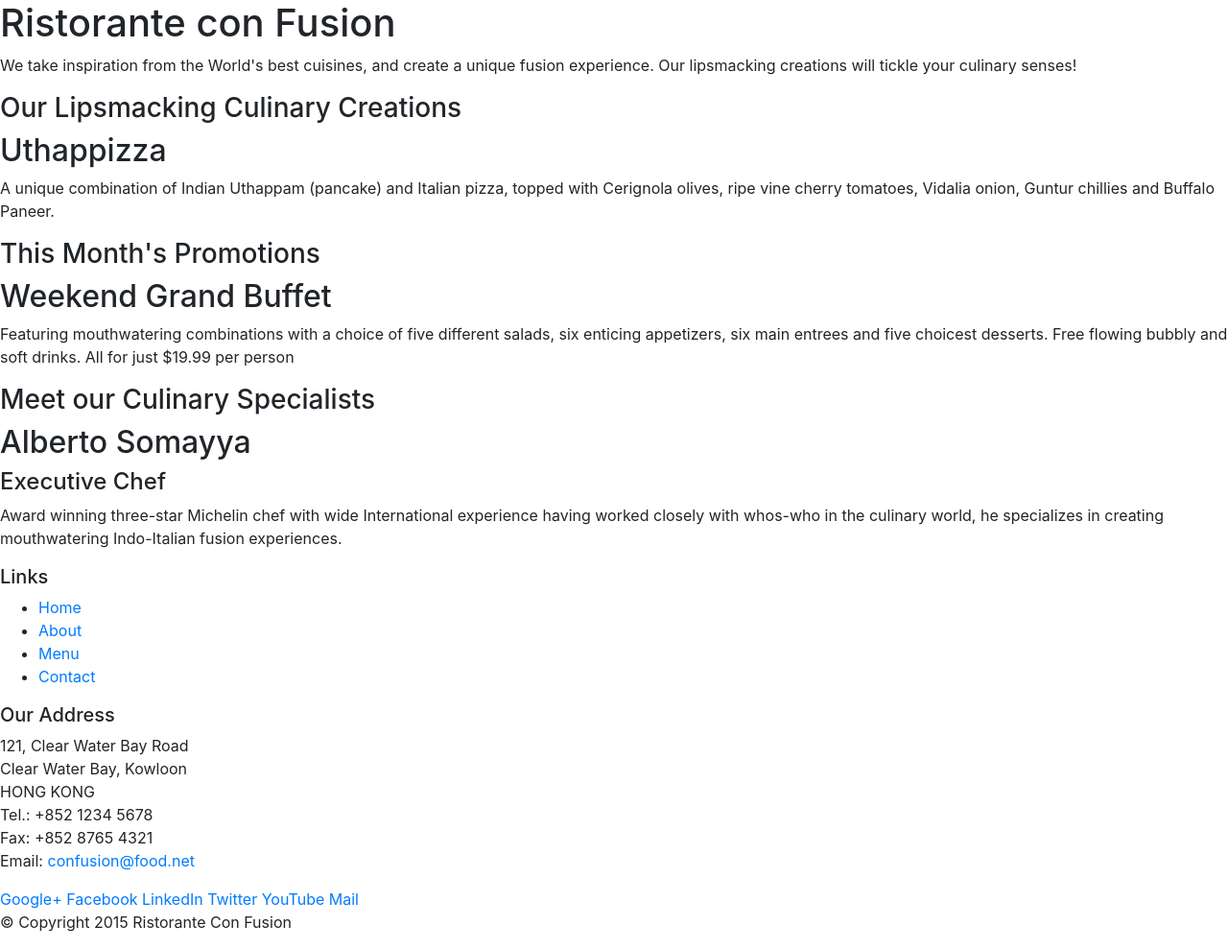
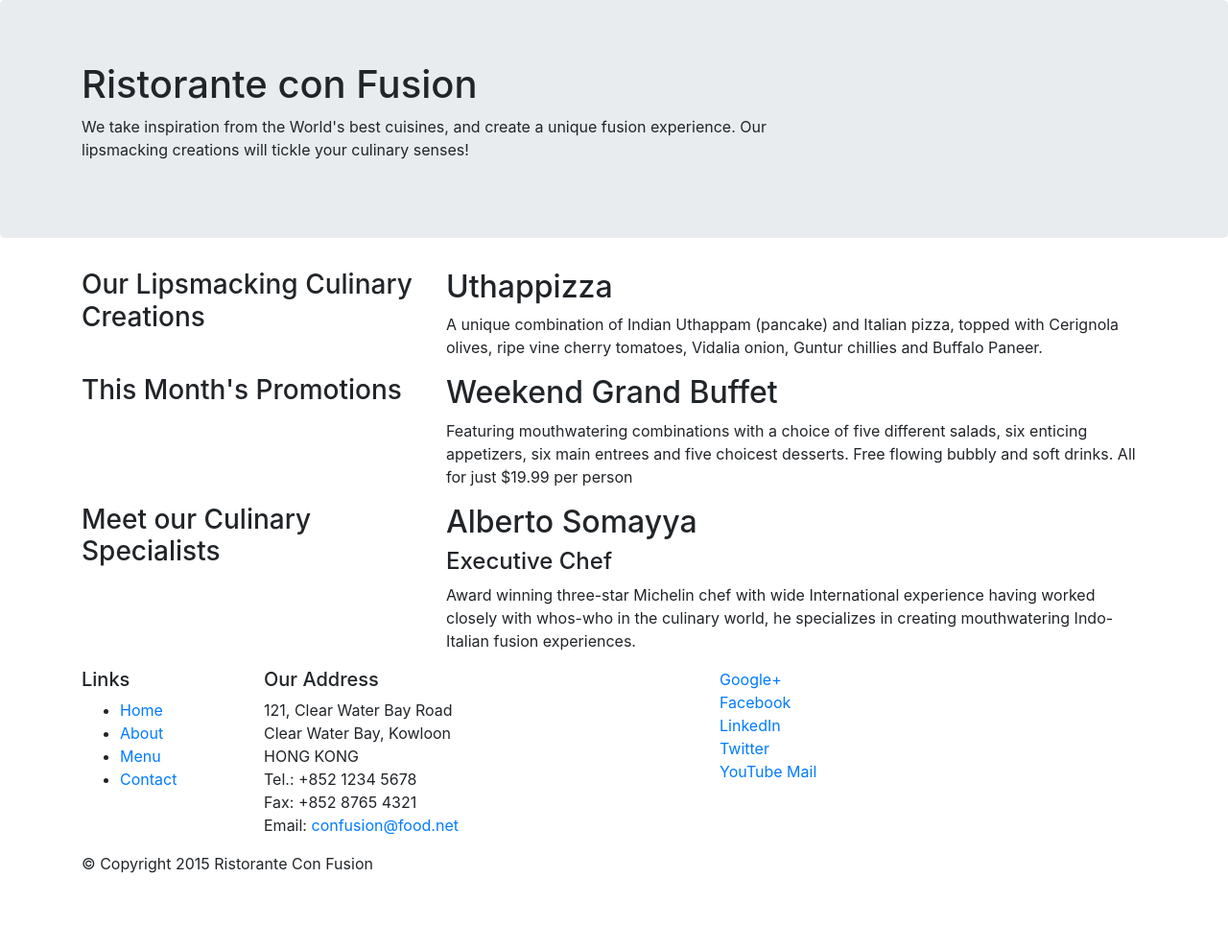
Before and after one commit to rohan116/git_test, a website: page index.html in a window 1280 px wide. Shown: the whole page at 96% size. After the commit the page ends 928 px from the top, so only its background shows below. Drawn offline with nearby package versions, Linux system fonts and the light colour scheme.

Commit message:
Bootstrap grid part 1

```diff
--- a/index.html
+++ b/index.html
@@ -14,46 +14,46 @@
 
 <body>
 
-    <header>
-        <div>
-            <div>
-                <div>
+    <header class="jumbotron">
+        <div class="container">
+            <div class="row">
+                <div class="col-12 col-sm-8">
                     <h1>Ristorante con Fusion</h1>
                     <p>We take inspiration from the World's best cuisines, and create a unique fusion experience. Our lipsmacking creations will tickle your culinary senses!</p>
                 </div>
-                <div>
+                <div class="col col-sm">
                 </div>
             </div>
         </div>
     </header>
 
-    <div>
-        <div>
-            <div>
+    <div class="container">
+        <div class = "row">
+            <div class="col-sm-3 col-md-4">
                 <h3>Our Lipsmacking Culinary Creations</h3>
             </div>
-            <div>
+            <div class="col-sm col-md">
                 <h2>Uthappizza</h2>
                 <p>A unique combination of Indian Uthappam (pancake) and Italian pizza, topped with Cerignola olives, ripe vine cherry tomatoes, Vidalia onion, Guntur chillies and Buffalo Paneer.</p>
             </div>
         </div>
 
 
-        <div>
-            <div>
+        <div class="row">
+            <div class="col-sm-3 col-md-4">
                 <h3>This Month's Promotions</h3>
             </div>
-            <div>
+            <div class="col-sm col-md">
                 <h2>Weekend Grand Buffet</h2>
                 <p>Featuring mouthwatering combinations with a choice of five different salads, six enticing appetizers, six main entrees and five choicest desserts. Free flowing bubbly and soft drinks. All for just $19.99 per person </p>
             </div>
         </div>
 
-        <div>
-            <div>
+        <div class="row">
+            <div class="col-sm-3 col-md-4">
                 <h3>Meet our Culinary Specialists</h3>
             </div>
-            <div>
+            <div class="col-sm cpol-md">
                 <h2>Alberto Somayya</h2>
                 <h4>Executive Chef</h4>
                 <p>Award winning three-star Michelin chef with wide International experience having worked closely with whos-who in the culinary world, he specializes in creating mouthwatering Indo-Italian fusion experiences. </p>
@@ -62,9 +62,9 @@
     </div>
 
     <footer>
-        <div>
-            <div>
-                <div>
+        <div class="container">
+            <div class="row">
+                <div class="col-sm-2">
                     <h5>Links</h5>
                     <ul>
                         <li><a href="#">Home</a></li>
@@ -73,7 +73,7 @@
                         <li><a href="#">Contact</a></li>
                     </ul>
                 </div>
-                <div>
+                <div class="col-sm-5">
                     <h5>Our Address</h5>
                     <address>
 		              121, Clear Water Bay Road<br>
@@ -85,7 +85,7 @@
 		           </address>
                 </div>
                 <div>
-                    <div>
+                    <div class="col-sm-4">
                         <a href="http://google.com/+">Google+</a>
                         <a href="http://www.facebook.com/profile.php?id=">Facebook</a>
                         <a href="http://www.linkedin.com/in/">LinkedIn</a>
@@ -95,8 +95,8 @@
                     </div>
                 </div>
            </div>
-           <div>
-                <div>
+           <div class="row">
+                <div class="col-auto">
                     <p>© Copyright 2015 Ristorante Con Fusion</p>
                 </div>
            </div>
```
